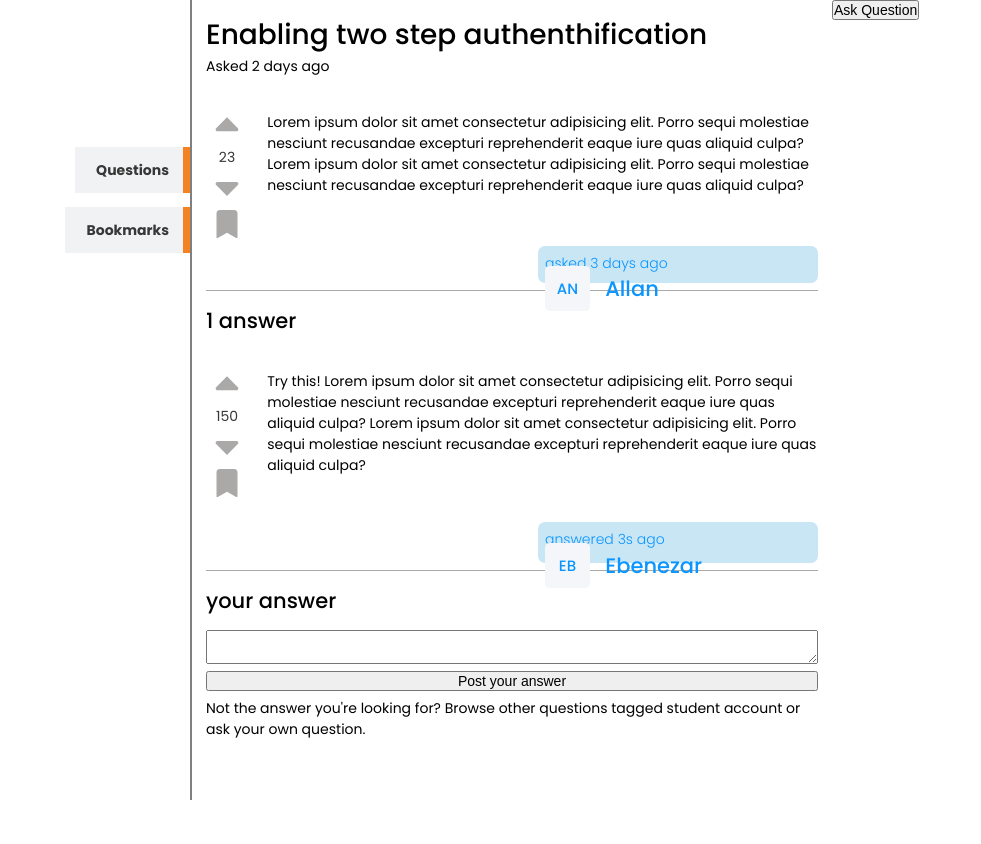
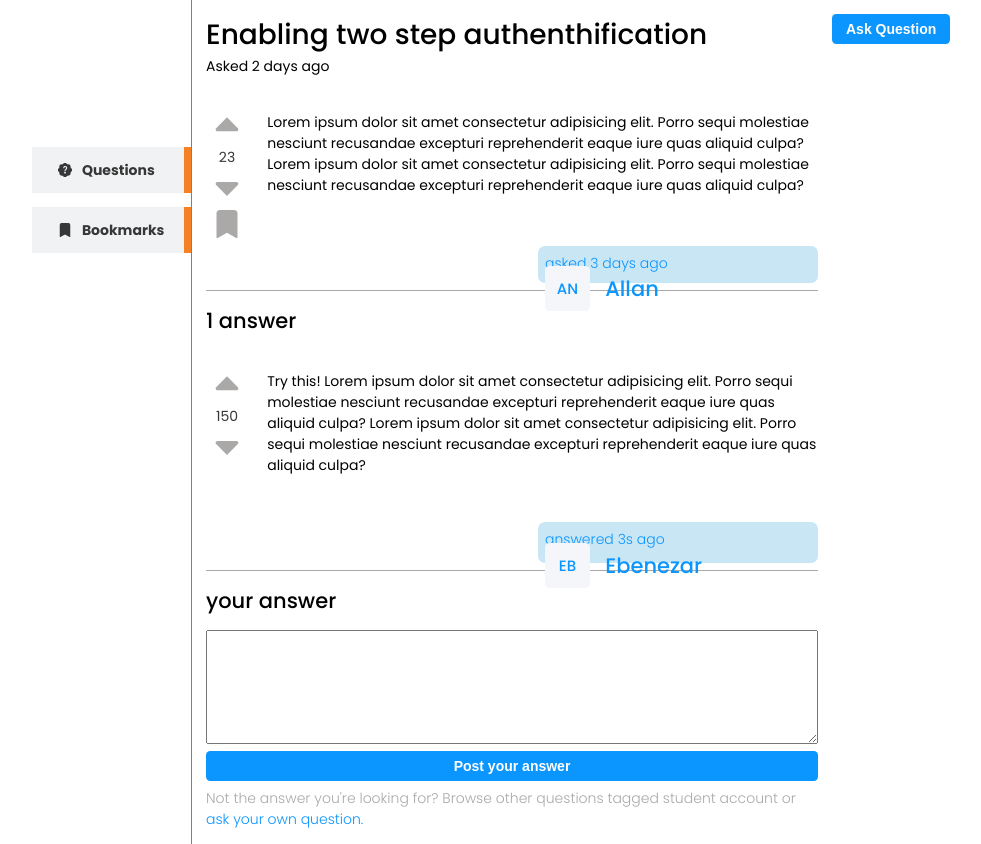
Before and after one commit to Ebenezr/HelpDesk, a React (Vite) app: page / in a window 1280 px wide. Shown: the whole page, without its empty margins (128-1109 px from the left). Before the commit the page ends 800 px from the top, so only its background shows below. Built offline with nearby package versions, Linux system fonts and the light colour scheme.

Commit message:
[ADD] add solutions page UI styling

```diff
--- a/src/pages/Solutions.jsx
+++ b/src/pages/Solutions.jsx
@@ -1,7 +1,7 @@
 import { NavLink } from "react-router-dom";
 import React from "react";
 import { TiArrowSortedUp, TiArrowSortedDown } from "react-icons/ti";
-import { BsFillBookmarkFill } from "react-icons/bs";
+import { BsFillBookmarkFill, BsFillPatchQuestionFill } from "react-icons/bs";
 import { Avatar, AvatarFallback, AvatarImage } from "../components/avata";
 
 const Solutions = () => {
@@ -9,9 +9,11 @@ const Solutions = () => {
     <section className="main-section">
       <aside className="aside">
         <NavLink className="side__nav__links" to="/questions">
+          <BsFillPatchQuestionFill className="link__icons" />
           <h3>Questions</h3>
         </NavLink>
         <NavLink className="side__nav__links" to="/questions">
+          <BsFillBookmarkFill className="link__icons" />
           <h3>Bookmarks</h3>
         </NavLink>
       </aside>
@@ -50,7 +52,7 @@ const Solutions = () => {
             <TiArrowSortedUp className="chevrons" />
             <p>150</p>
             <TiArrowSortedDown className="chevrons" />
-            <BsFillBookmarkFill className="chevrons bookmark" />
+            {/* <BsFillBookmarkFill className="chevrons bookmark" /> */}
           </div>
           <div className="question-content">
             Try this! Lorem ipsum dolor sit amet consectetur adipisicing elit.
@@ -70,16 +72,20 @@ const Solutions = () => {
         </div>
         <h2 className="article-title">your answer</h2>
         <div className="your-answer">
-          <textarea name="your-answer" id="your-answer"></textarea>
+          <textarea
+            rows={7}
+            className="answer-text"
+            id="text-answer"
+          ></textarea>
           <button className="btn pry-btn">Post your answer</button>
           <small>
             Not the answer you're looking for? Browse other questions tagged
-            student account or ask your own question.
+            student account or <span>ask your own question.</span>
           </small>
         </div>
       </main>
       <article className="articles">
-        <button className="btn pri-btn">Ask Question</button>
+        <button className="btn pry-btn">Ask Question</button>
         <div className="related"></div>
       </article>
     </section>
--- a/src/sass/_solutions.scss
+++ b/src/sass/_solutions.scss
@@ -5,7 +5,7 @@
   width: 100%;
 
   .aside {
-    border-right: 0.15rem solid grey;
+    border-right: 0.1rem solid grey;
     display: flex;
     flex-direction: column;
     align-items: flex-end;
@@ -13,10 +13,14 @@
     .side__nav__links {
       text-decoration: none;
       position: relative;
-      padding: 0.9rem 1.5rem;
+      padding: 0.9rem 1.9rem;
       margin: 0.5rem 0;
+      width: 50%;
       background: $color-bg-variant;
       color: $color-dark;
+      display: flex;
+      gap: 0.7rem;
+      align-items: center;
       &::after {
         position: absolute;
         right: 0;
@@ -97,9 +101,18 @@
       display: flex;
       flex-direction: column;
       gap: 0.5rem;
+      .answer-text {
+      }
+      small {
+        color: $color-info-dark;
+        font-weight: 300;
+        span {
+          color: $color-primary;
+        }
+      }
     }
   }
   .articles {
-    // border-left: 0.15rem solid grey;
+    padding-top: 1rem;
   }
 }
--- a/src/sass/style.scss
+++ b/src/sass/style.scss
@@ -43,3 +43,19 @@ body {
     color: $color-dark;
   }
 }
+
+.btn {
+  padding: 0.5rem 1rem;
+  border-radius: 0.3rem;
+  border: none;
+}
+
+.pry-btn {
+  background: $color-primary;
+  color: white;
+  font-weight: 600;
+}
+
+.link__icons {
+  color: $color-dark;
+}
```
